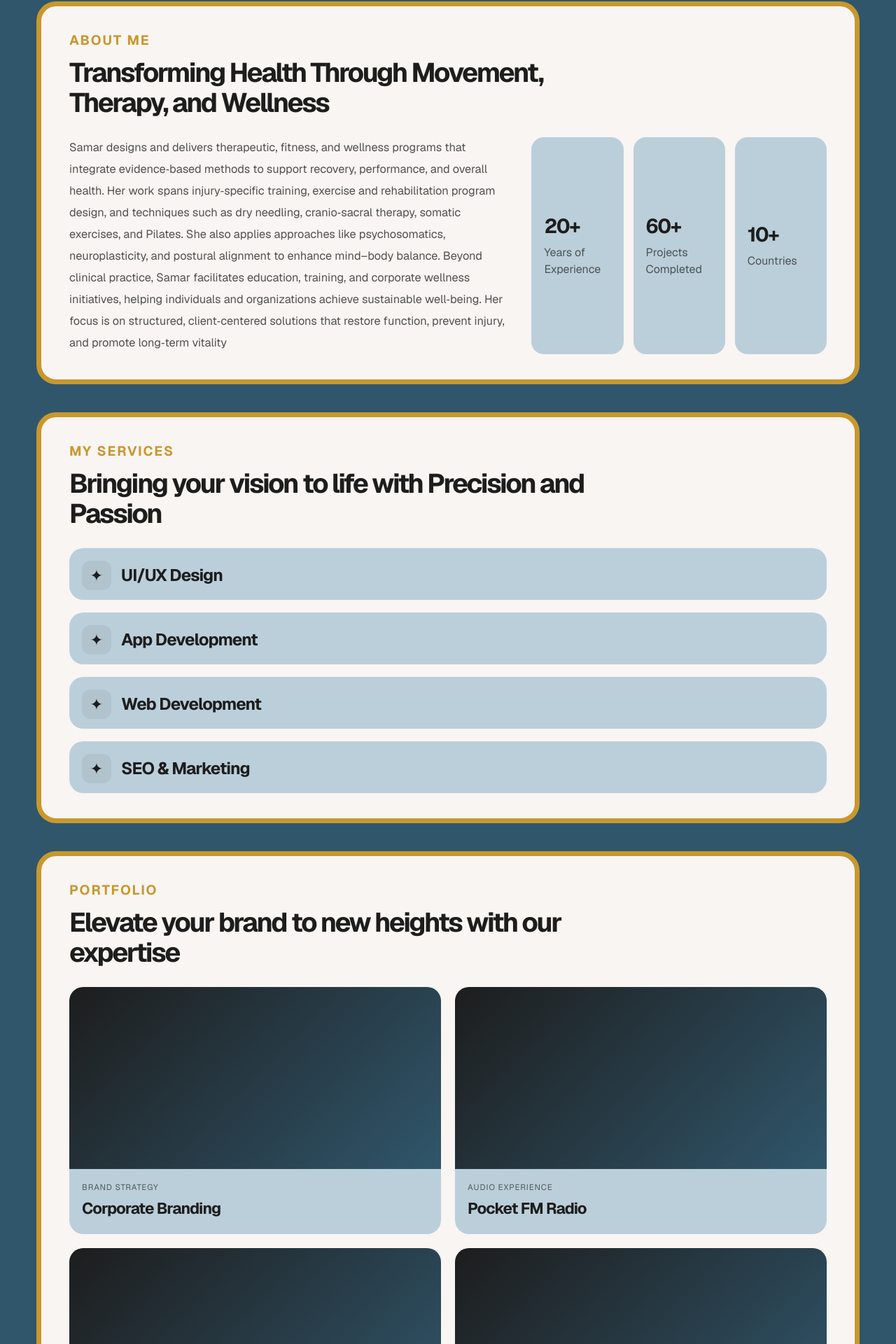
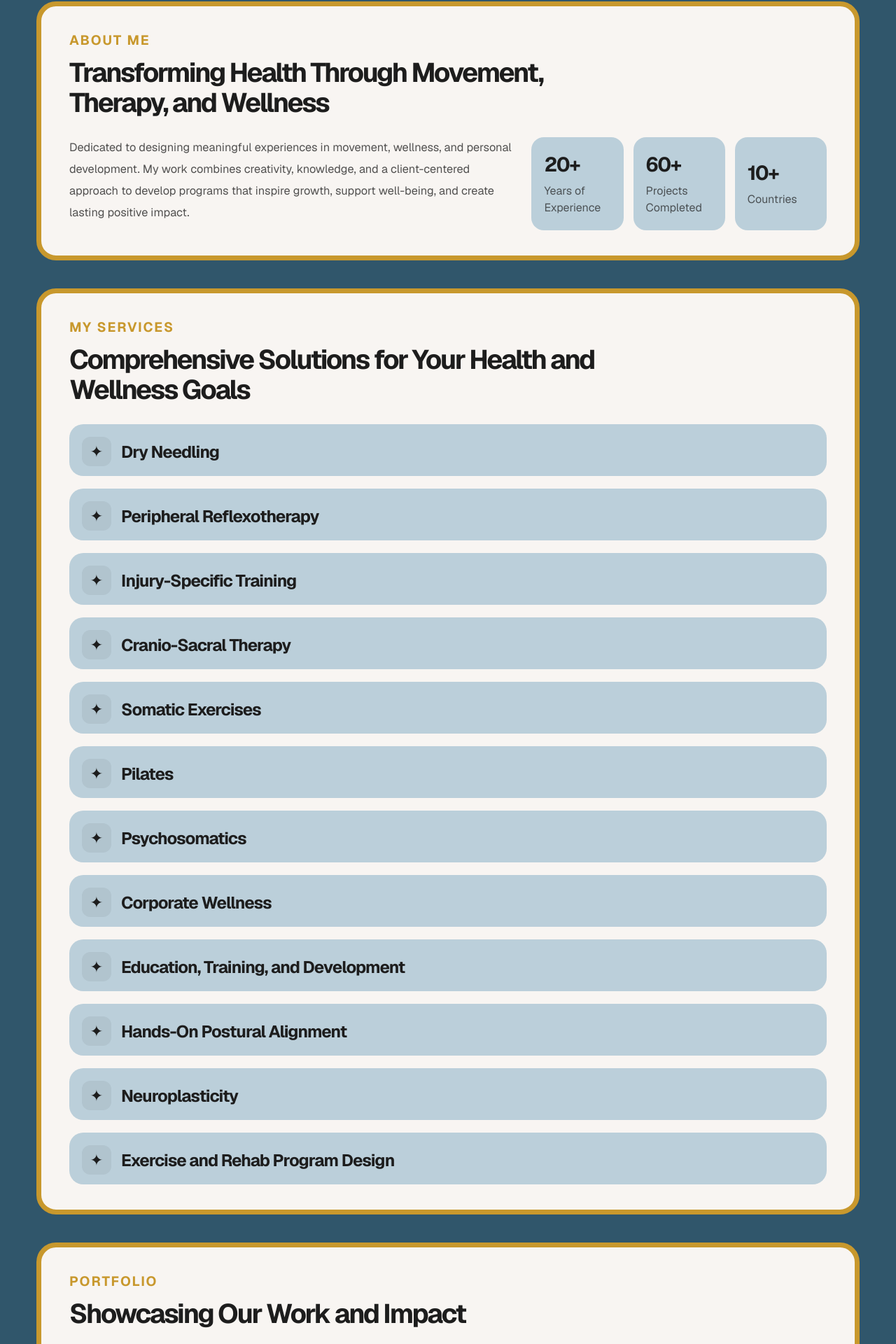
Before and after one commit to emansour93/SamarGebran, a Next.js app: page / in a window 1280 px wide. Shown: the part 620-2540 px from the top of the page at 70% size. Built offline with nearby package versions, Linux system fonts and the light colour scheme.

Commit message:
services added

```diff
--- a/app/page.module.css
+++ b/app/page.module.css
@@ -243,7 +243,12 @@
   text-transform: uppercase;
   font-size: 1.2rem;
 }
-
+.kicker span {
+  color: #1d1d1d;
+}
+.serviceBodyInner p {
+  white-space: pre-line;
+}
 .heroContent h1 {
   margin-top: 16px;
   max-width: 640px;
--- a/app/page.tsx
+++ b/app/page.tsx
@@ -129,20 +129,52 @@ const resumeEntries = [
 
 const serviceItems = [
   {
-    title: "UI/UX Design",
-    text: "Thoughtful interfaces shaped around clarity, conversion, and a polished customer journey.",
+    title: "Dry Needling",
+    text: "Dry needling is a therapeutic technique using fine needles inserted into muscle trigger points.\nIt releases tension, reduces pain, and improves mobility.\nCommonly applied in sports medicine and physiotherapy. Distinct from acupuncture, as it targets musculoskeletal issues.",
   },
   {
-    title: "App Development",
-    text: "Modern mobile and web product experiences built for performance, usability, and growth.",
+    title: "Peripheral Reflexotherapy",
+    text: "Peripheral Reflexotherapy is a manual therapy stimulating reflex zones in the body. \nGentle pressure influences the nervous system and circulation.\nIt reduces pain, restores balance, and supports rehabilitation. \nOften combined with physiotherapy to enhance recovery.",
   },
   {
-    title: "Web Development",
-    text: "Conversion-focused websites and product pages designed to look premium and perform fast.",
+    title: "Injury-Specific Training",
+    text: "Exercise programs tailored to a particular injury.\nThey restore strength, mobility, and function in the affected area.\nMovements are progressive and designed to avoid aggravation.\nHelps clients return safely to daily activities or sports.",
   },
   {
-    title: "SEO & Marketing",
-    text: "Content strategy and digital positioning that help brands stand out and attract qualified traffic.",
+    title: "Cranio-Sacral Therapy",
+    text: "A gentle, hands-on treatment working with cerebrospinal fluid rhythms.\nLight touch releases restrictions in cranial and sacral areas.\nIt reduces stress, eases pain, and supports nervous system balance.\n\Often used for headaches, tension, and emotional well-being.",
+  },
+  {
+    title: "Somatic Exercises",
+    text: "Gentle movements that improve body awareness and release tension.\nThey retrain movement patterns to restore posture and flexibility./nUseful for stress relief, chronic pain, and rehabilitation.\nRegular practice helps clients move with ease and efficiency.",
+  },
+  {
+    title: "Pilates",
+    text: "Pilates is a structured exercise system focusing on controlled movements and breathing.\nIt strengthens core muscles, improves posture, and enhances flexibility.\nWidely used in rehabilitation, it supports recovery and prevents injuries.\nThe method emphasizes precision, alignment, and mind–body connection.",
+  },
+  {
+    title: "Psychosomatics",
+    text: "Psychosomatics studies how the mind and emotions affect physical health.\nIt explains how stress, anxiety, or unresolved feelings can lead to bodily symptoms.\nThe approach highlights the connection between psychological states and illness.\nTherapists use it to address both mental and physical aspects of recovery",
+  },
+  {
+    title: "Corporate Wellness",
+    text: "Corporate wellness focuses on improving employee health and well-being in the workplace.\nPrograms may include stress management, ergonomics, fitness, and nutrition workshops.\nThe goal is to boost productivity, reduce absenteeism, and create a healthier work culture.\nIt bridges professional performance with personal health, benefiting both employees and organizations.",
+  },
+  {
+    title: "Education, Training, and Development",
+    text: "Education, training, and development involve teaching skills and knowledge to individuals or groups.\nThey include designing courses, conducting workshops, and supervising practical experiences.\nThe goal is to enhance professional growth, performance, and lifelong learning.\nThis approach supports both personal advancement and organizational success.",
+  },
+  {
+    title: "Hands-On Postural Alignment",
+    text: "Hands-on postural alignment uses manual guidance to correct body positioning.\nIt helps clients achieve proper alignment of the spine, shoulders, and hips.\nThe technique reduces strain, improves balance, and prevents injury.\nOften integrated into rehabilitation and fitness programs for long-term posture health.",
+  },
+  {
+    title: "Neuroplasticity",
+    text: "Neuroplasticity refers to the brain’s ability to adapt and reorganize itself.\nIt allows new connections to form after injury, learning, or therapy.\nThis principle is used in rehabilitation to restore function and improve performance.\nPractices such as targeted exercise, mindfulness, and skill training enhance neuroplastic changes.",
+  },
+  {
+    title: "Exercise and Rehab Program Design",
+    text: "Exercise and rehab program design involves creating structured plans for recovery and performance.\nPrograms are tailored to individual needs, injuries, or health conditions.\nThey combine strength, mobility, and functional training to restore ability.\nThe approach ensures safe progression and long-term health improvement.",
   },
 ];
 
@@ -346,11 +378,8 @@ export default function Home() {
               Hello From <span>Samar Gebran</span>
             </p>
             <p className={styles.introText}>
-              Dedicated to designing meaningful experiences in movement,
-              wellness, and personal development. My work combines creativity,
-              knowledge, and a client-centered approach to develop programs that
-              inspire growth, support well-being, and create lasting positive
-              impact.
+              University Instructor -Corporate Wellness Consultant - Expert in
+              Sports Therapy & Rehabilitation - Pilates Trainer - Educator
             </p>
           </div>
 
@@ -369,19 +398,11 @@ export default function Home() {
           </div>
           <div className={styles.aboutGrid}>
             <p>
-              Samar designs and delivers therapeutic, fitness, and wellness
-              programs that integrate evidence‑based methods to support
-              recovery, performance, and overall health. Her work spans
-              injury‑specific training, exercise and rehabilitation program
-              design, and techniques such as dry needling, cranio‑sacral
-              therapy, somatic exercises, and Pilates. She also applies
-              approaches like psychosomatics, neuroplasticity, and postural
-              alignment to enhance mind–body balance. Beyond clinical practice,
-              Samar facilitates education, training, and corporate wellness
-              initiatives, helping individuals and organizations achieve
-              sustainable well‑being. Her focus is on structured,
-              client‑centered solutions that restore function, prevent injury,
-              and promote long‑term vitality
+              Dedicated to designing meaningful experiences in movement,
+              wellness, and personal development. My work combines creativity,
+              knowledge, and a client-centered approach to develop programs that
+              inspire growth, support well-being, and create lasting positive
+              impact.
             </p>
             <div className={styles.statsGrid}>
               {stats.map((stat) => (
@@ -397,7 +418,7 @@ export default function Home() {
         <section className={styles.servicesSection} id="services">
           <div className={styles.sectionIntro}>
             <p>MY SERVICES</p>
-            <h2>Bringing your vision to life with Precision and Passion</h2>
+            <h2>Comprehensive Solutions for Your Health and Wellness Goals</h2>
           </div>
           <div className={styles.servicesGrid}>
             {serviceItems.map((service) => {
@@ -441,7 +462,7 @@ export default function Home() {
         <section className={styles.portfolioSection} id="projects">
           <div className={styles.sectionIntro}>
             <p>PORTFOLIO</p>
-            <h2>Elevate your brand to new heights with our expertise</h2>
+            <h2>Showcasing Our Work and Impact</h2>
           </div>
           <div className={styles.portfolioGrid}>
             {projects.map((project) => (
```
